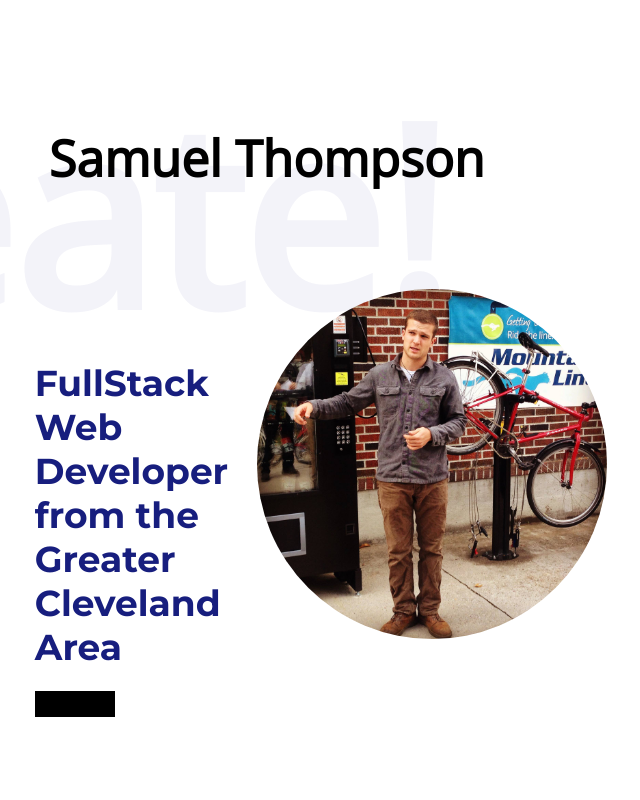
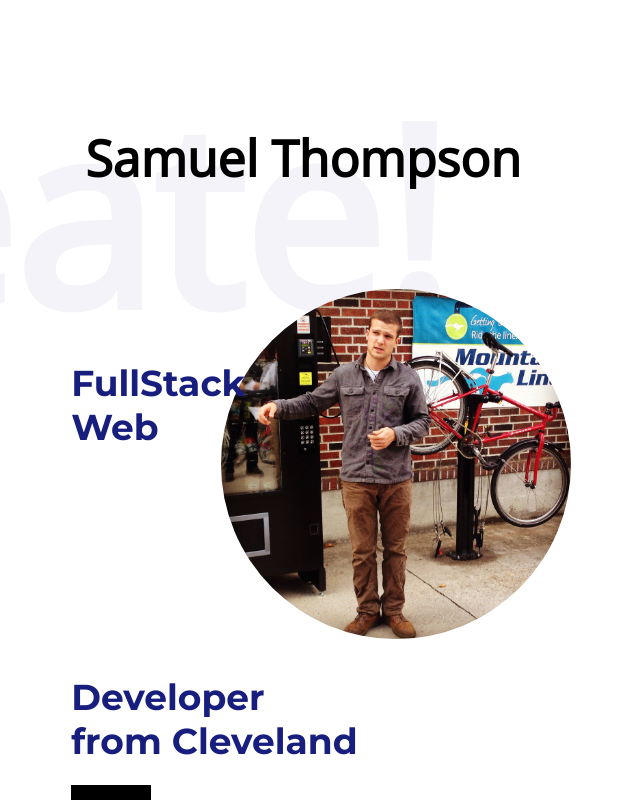
Before and after one commit to thomps9012/ReactPortfolio, a React (Create React App) app: page / in a window 1280 px wide. Shown: the top 800 px of the page, without its empty margins (337-977 px from the left). Built offline with nearby package versions, Linux system fonts and the light colour scheme.

Commit message:
changed location

```diff
--- a/src/portfolioData.js
+++ b/src/portfolioData.js
@@ -15,7 +15,7 @@ export default
         headerTagline: [//Line 1 For Header
             'FullStack Web Developer',
             //Line 3 For Header
-            'from the Greater Cleveland Area'
+            'from Cleveland'
         ],
         //Contact Email
         contactEmail: 'thomps9012@gmail.com',
```
